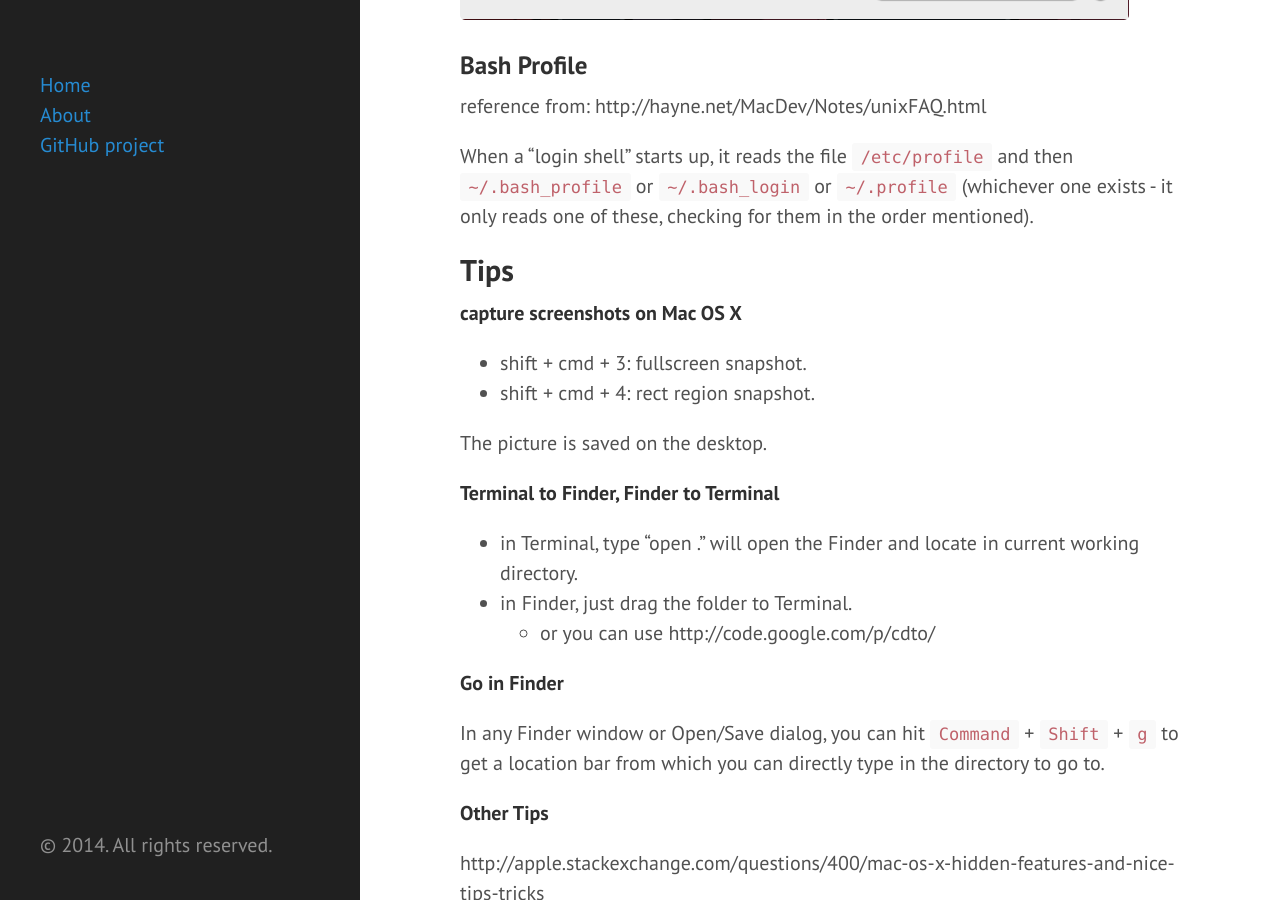
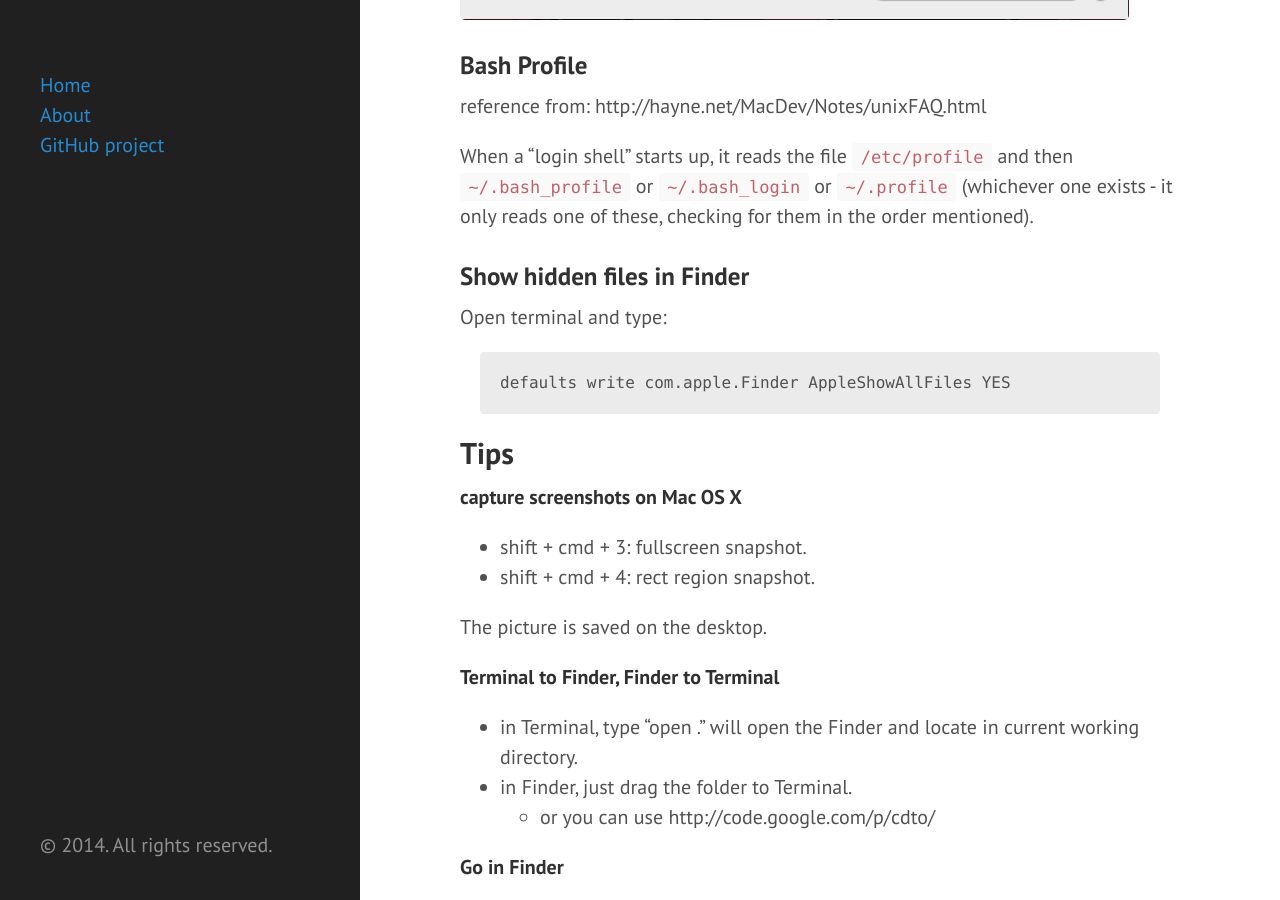
Before and after one commit to jwu/jwu.github.com, a Jekyll site: the page built from wiki/mac-basic.md, in a window 1280 px wide and 900 px high, scrolled down 924 px. Built offline with Jekyll 4.4.1, drawn with Linux system fonts in a browser that asks for light colours; Markdown is read by kramdown in place of the engine named in the settings.

Commit message:
Update mac-basic.md

````diff
--- a/wiki/mac-basic.md
+++ b/wiki/mac-basic.md
@@ -22,6 +22,14 @@ reference from: http://hayne.net/MacDev/Notes/unixFAQ.html
 When a "login shell" starts up, it reads the file `/etc/profile` and then `~/.bash_profile`
 or `~/.bash_login` or `~/.profile` (whichever one exists - it only reads one of these,
 checking for them in the order mentioned).
+
+### Show hidden files in Finder
+
+Open terminal and type:
+
+```bash
+defaults write com.apple.Finder AppleShowAllFiles YES
+```
 
 ## Tips
 
````
